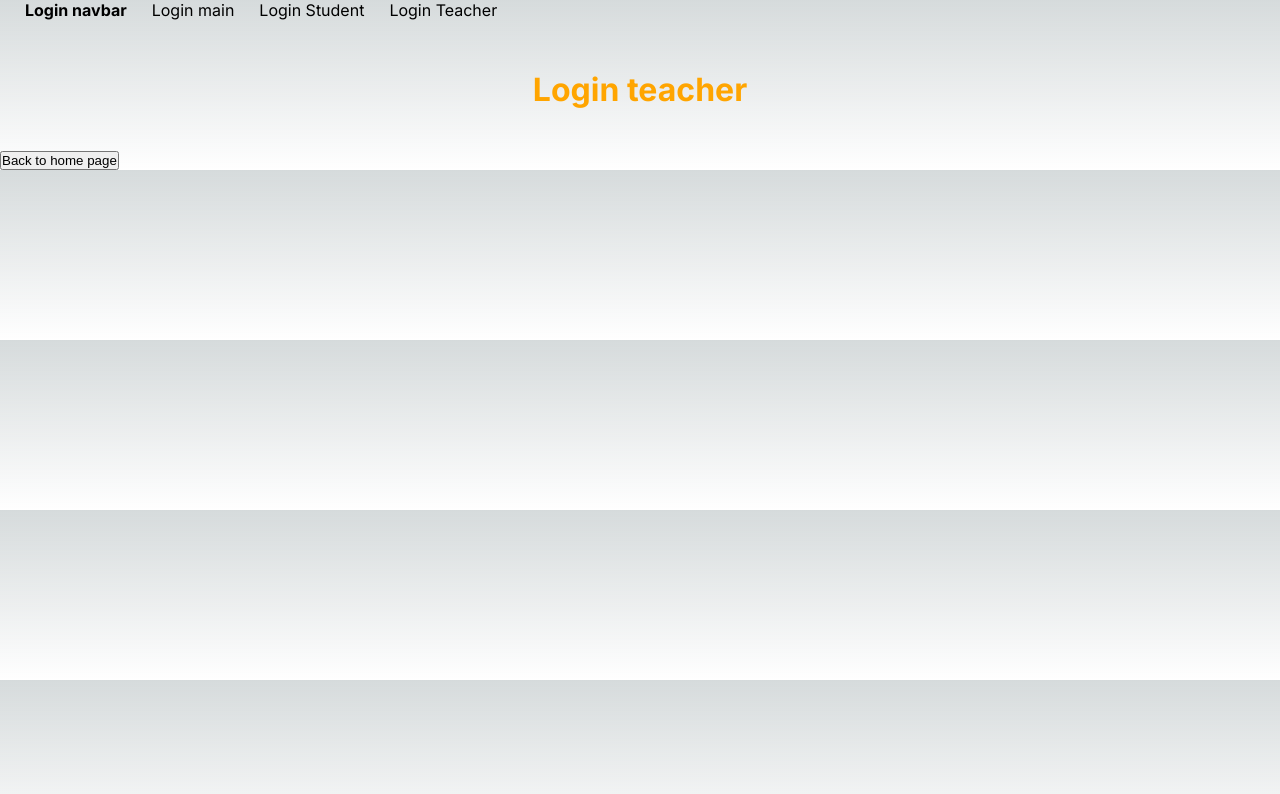
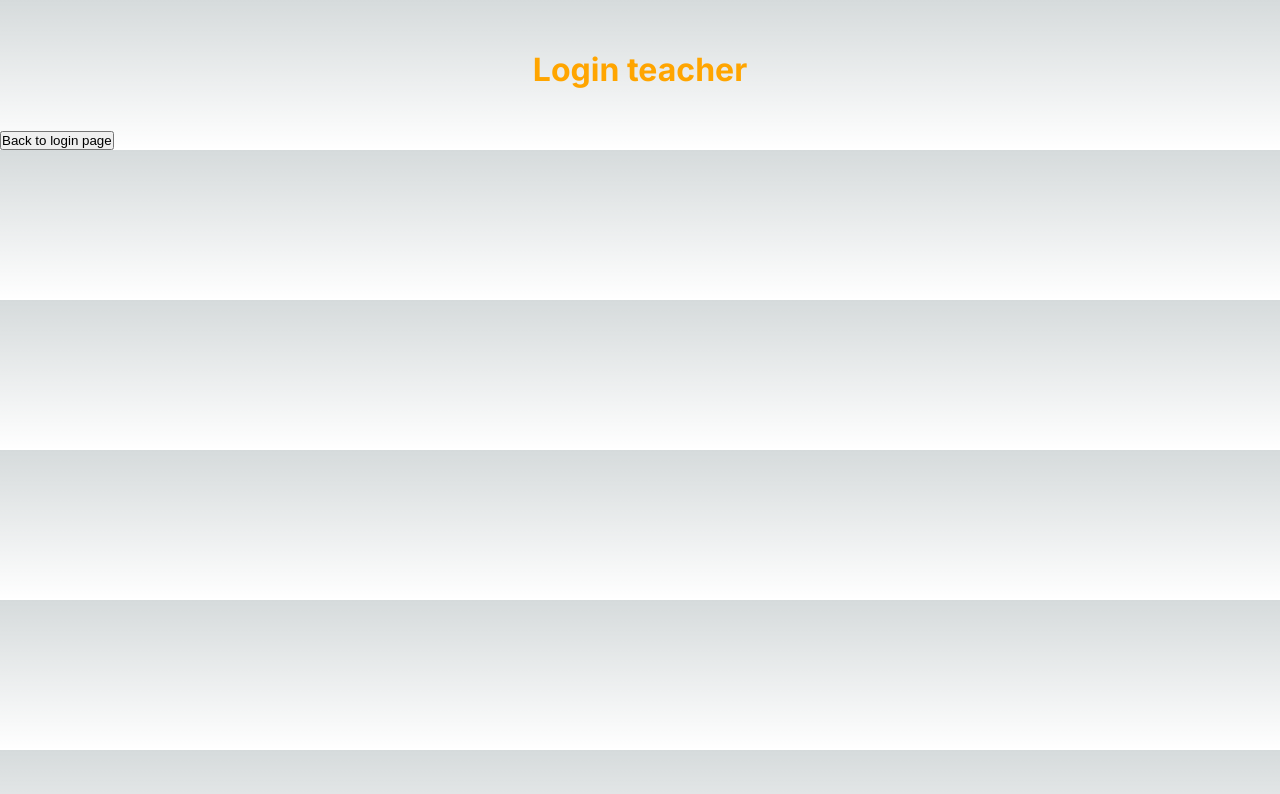
Before and after one commit to Sultan-suvo/Next-js, a Next.js app: page /login/loginteacher in a window 1280 px wide. Shown: the top 794 px of the page. Built offline with nearby package versions, Linux system fonts and the light colour scheme.

Commit message:
conditional layout

```diff
--- a/src/app/login/layout.js
+++ b/src/app/login/layout.js
@@ -1,11 +1,16 @@
+'use client'
 import Link from 'next/link';
 import React from 'react';
 import './login.css'
+import { usePathname } from 'next/navigation';
 
 const Loginlayout = ({children}) => {
+    const pathName = usePathname()
+
     return (
         <div>
-            <ul className='login-menu'>
+            {
+                pathName !== '/login/loginteacher' ?  <ul className='login-menu'>
                 <li>
                     <h4>Login navbar</h4>
                 </li>
@@ -24,7 +29,9 @@ const Loginlayout = ({children}) => {
                         Login Teacher
                     </Link>
                 </li>
-            </ul>
+            </ul> : null
+            }
+
             {children}
         </div>
     );
--- a/src/app/login/loginteacher/page.js
+++ b/src/app/login/loginteacher/page.js
@@ -12,7 +12,7 @@ const Loginstudent = () => {
             <h1 className="heading">Login teacher</h1>
             <br />
             <br />
-            <button onClick={() => navigate('/login')}>Back to home page</button>
+            <button onClick={() => navigate('/login')}>Back to login page</button>
         </div>
     );
 };
```
